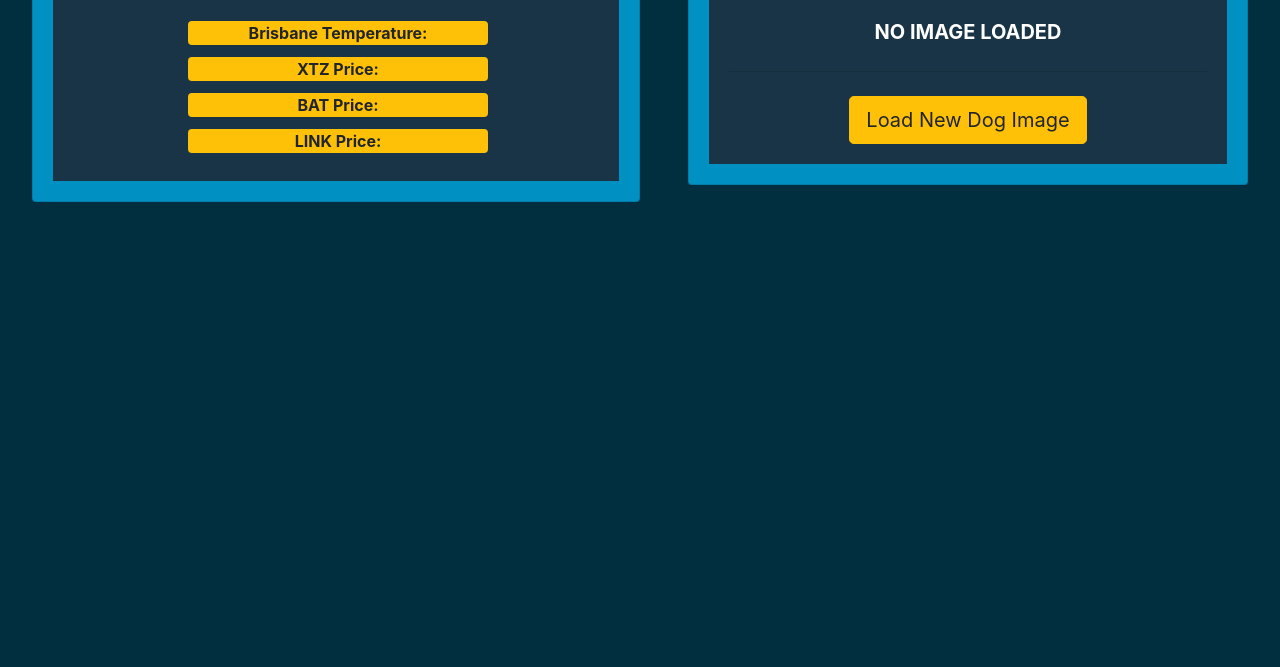
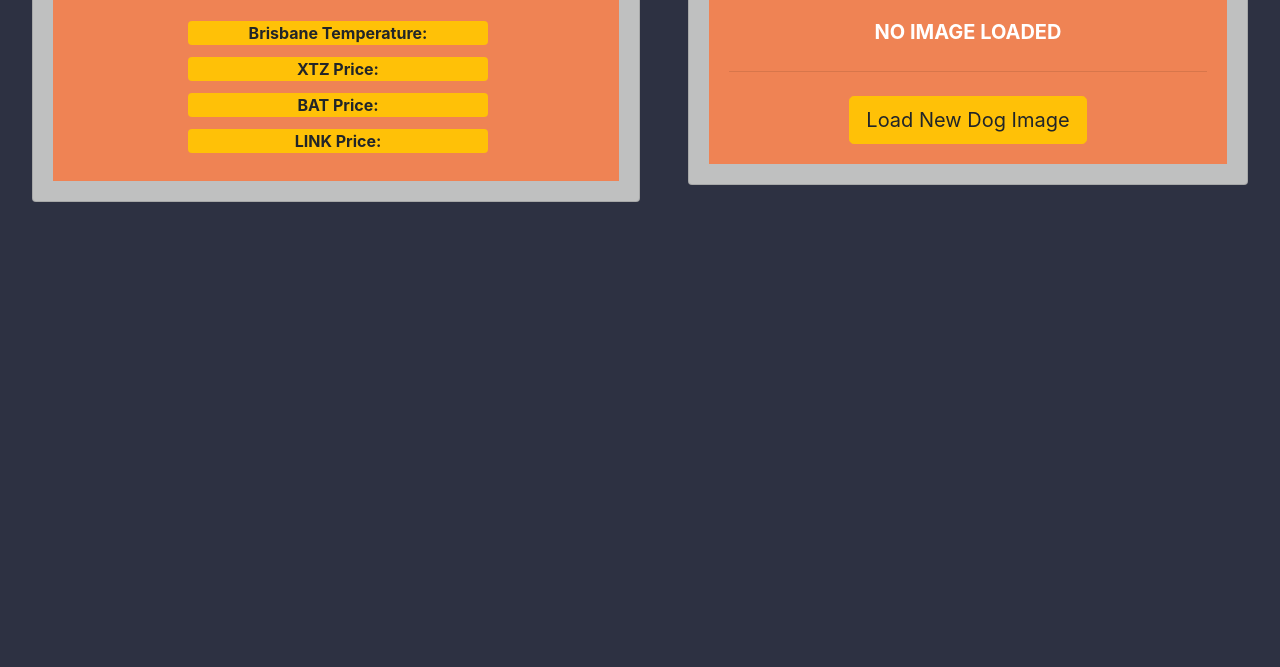
Before and after one commit to adsy/DogNodeServerDemo, a plain HTML site: page index.html in a window 1280 px wide. Shown: the part 133-800 px from the top of the page. Drawn offline with nearby package versions, Linux system fonts and the light colour scheme; no server answers.

Commit message:
made css changes

```diff
--- a/public/css/style.css
+++ b/public/css/style.css
@@ -7,11 +7,11 @@ html {
     margin: 0;
     height: 100%;
     width:100%;
-    background-color: #022F40;
+    background-color: #2D3142;
 }
 
 body {
-    background-color: #022F40 !important;
+    background-color: #2D3142 !important;
 }
 
 .weather-text {
@@ -55,14 +55,14 @@ body {
 
 .card-body {
     border: lime;
-    background-color: #183446;
+    background-color: #EF8354;
 
 }
 
 .jumbotron {
-    background-color: #38AECC !important;
+    background-color: #FFFFFF !important;
 }
 
 .card {
-    background-color: #0090C1 !important;
+    background-color: #BFC0C0 !important;
 }
```
Also changed, not shown: index.html (+1 -1 lines).
